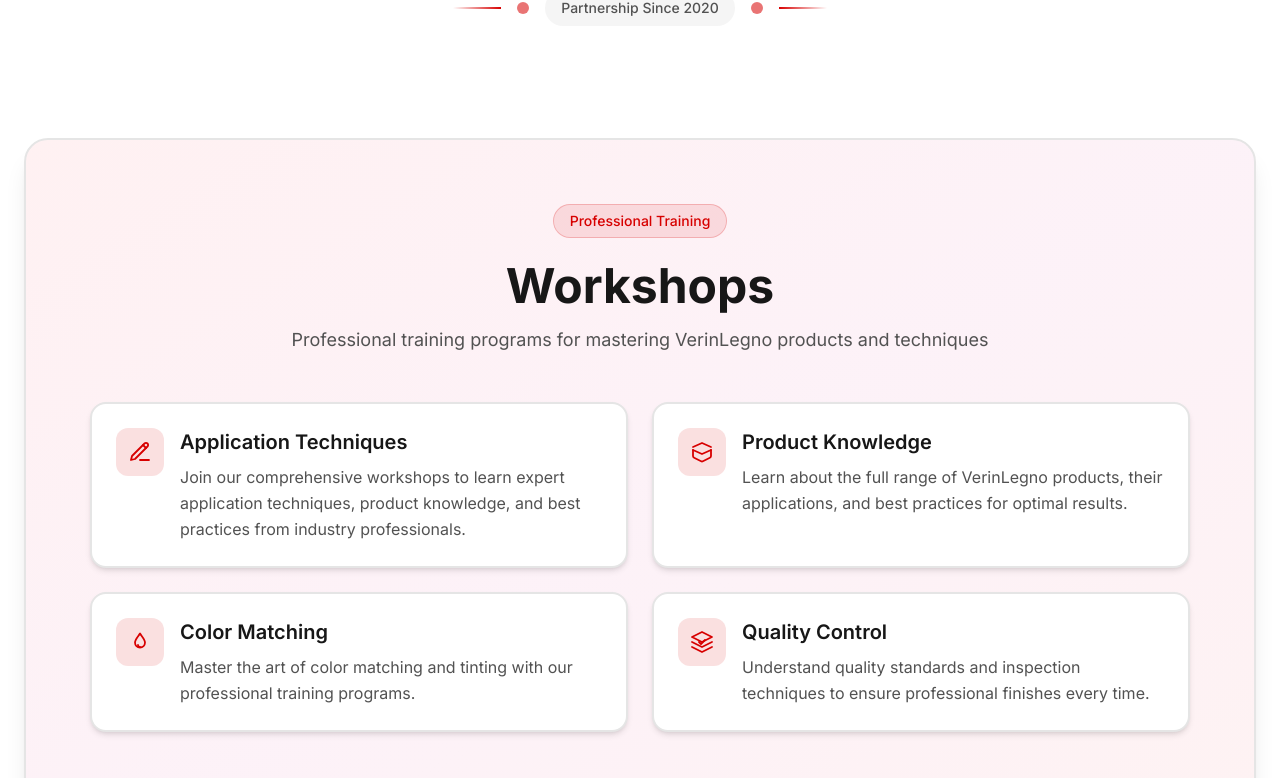
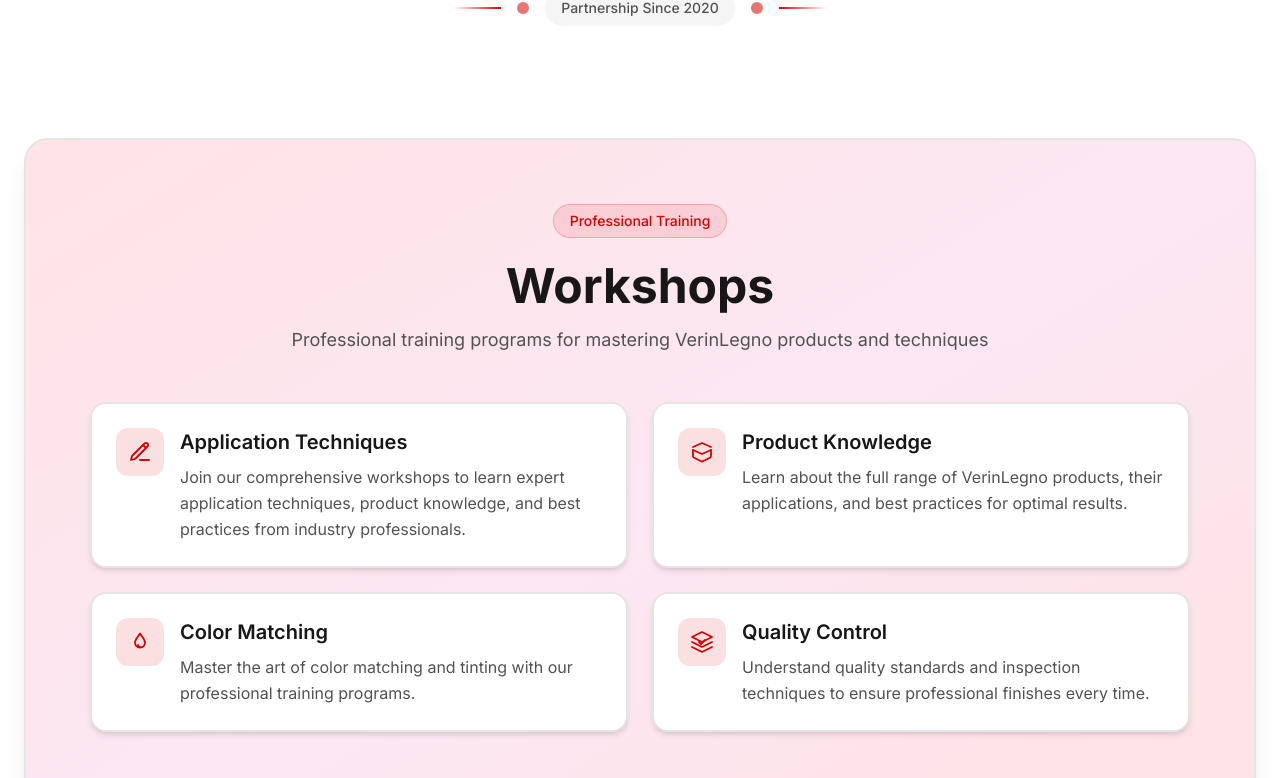
Before and after one commit to levonstepan/VerinLegno.am, a Next.js app: page / in a window 1280 px wide. Shown: the part 4255-5033 px from the top of the page. Built offline with nearby package versions, Linux system fonts and the light colour scheme.

Commit message:
Make Workshops section gradient more red with darker shades

```diff
--- a/app/components/Workshops.tsx
+++ b/app/components/Workshops.tsx
@@ -112,7 +112,7 @@
       className="py-12 md:py-16 relative scroll-mt-20 md:scroll-mt-24 bg-white"
     >
       <div className="mx-auto max-w-7xl px-4 md:px-6">
-        <div className="relative overflow-hidden rounded-3xl border-2 border-neutral-200 bg-gradient-to-br from-rose-50 via-pink-50 to-red-50 shadow-xl">
+        <div className="relative overflow-hidden rounded-3xl border-2 border-neutral-200 bg-gradient-to-br from-rose-100 via-pink-100 to-red-100 shadow-xl">
           <div className="relative z-10 px-6 py-10 md:px-16 md:py-16">
             <div className="text-center max-w-3xl mx-auto">
               <div className="inline-flex items-center gap-2 rounded-full border border-[#D70000]/20 bg-[#D70000]/10 px-4 py-1.5 text-sm font-medium text-[#D70000]">
```
